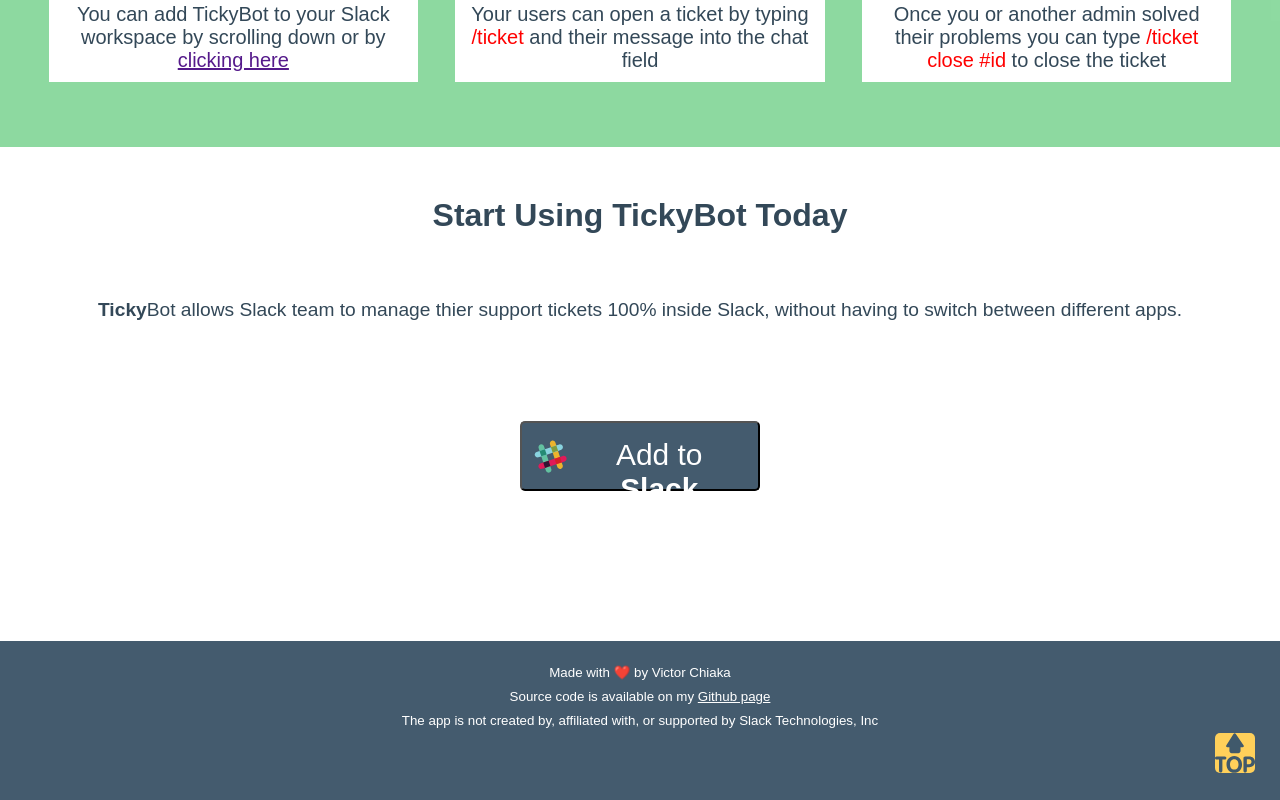
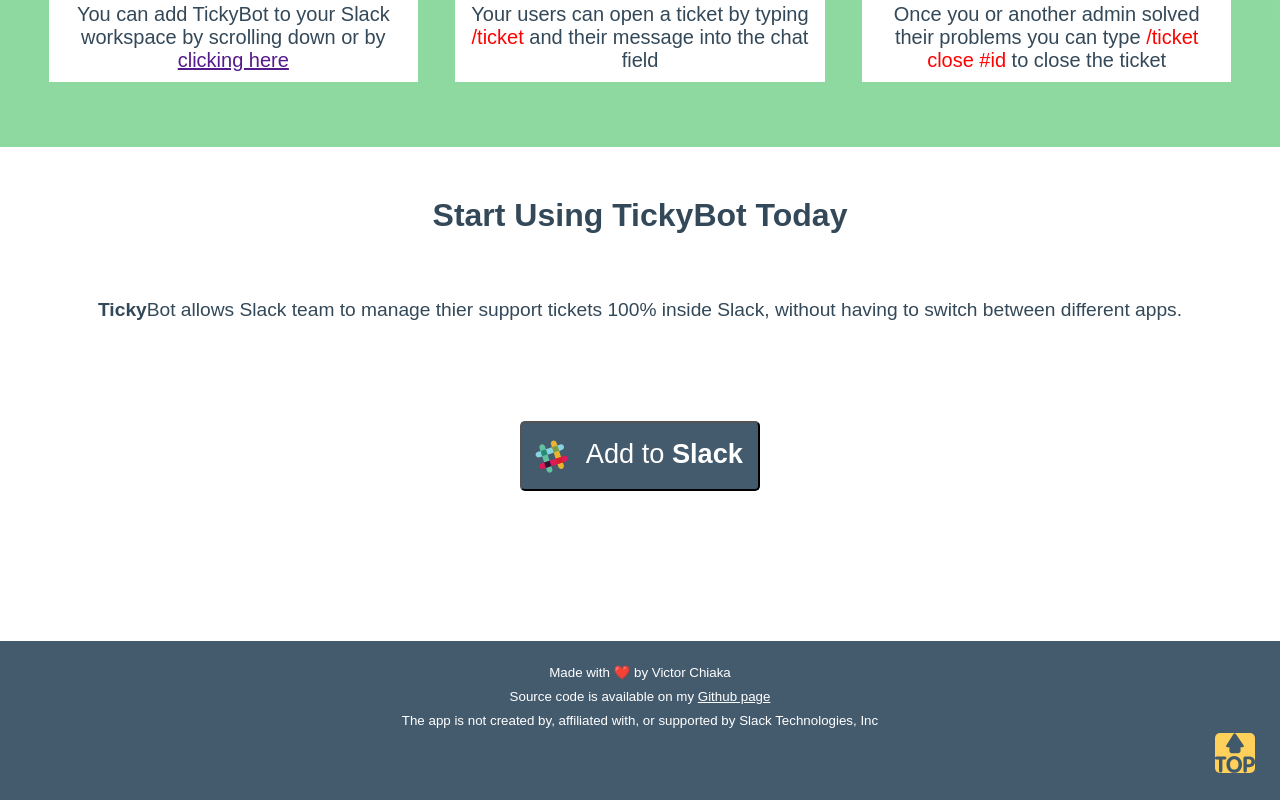
Before and after one commit to victorchiaka/TickyBot-Clone, a plain HTML site: page index.html in a window 1280 px wide. Shown: the part 1504-2304 px from the top of the page. Drawn offline with Linux system fonts and the light colour scheme; a web font is replaced by a local one.

Commit message:
fixed the (dark) add to slack button

```diff
--- a/css/styles.css
+++ b/css/styles.css
@@ -168,6 +168,7 @@
   background-color: #445b6e;
   margin-top: 100px;
   margin-bottom: 100px;
+  font-size: 1.7rem;
 }
 
 .footer {
```
Also changed, not shown: index.html (+1 -0 lines).
